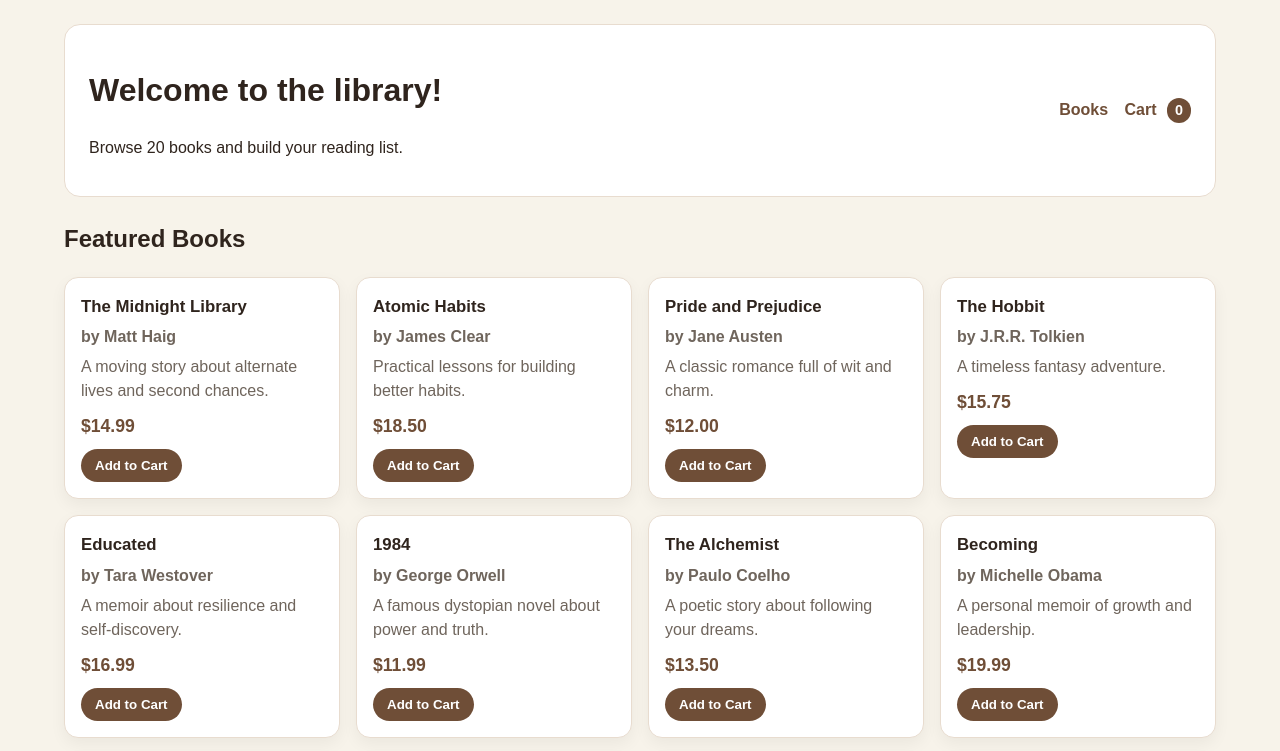
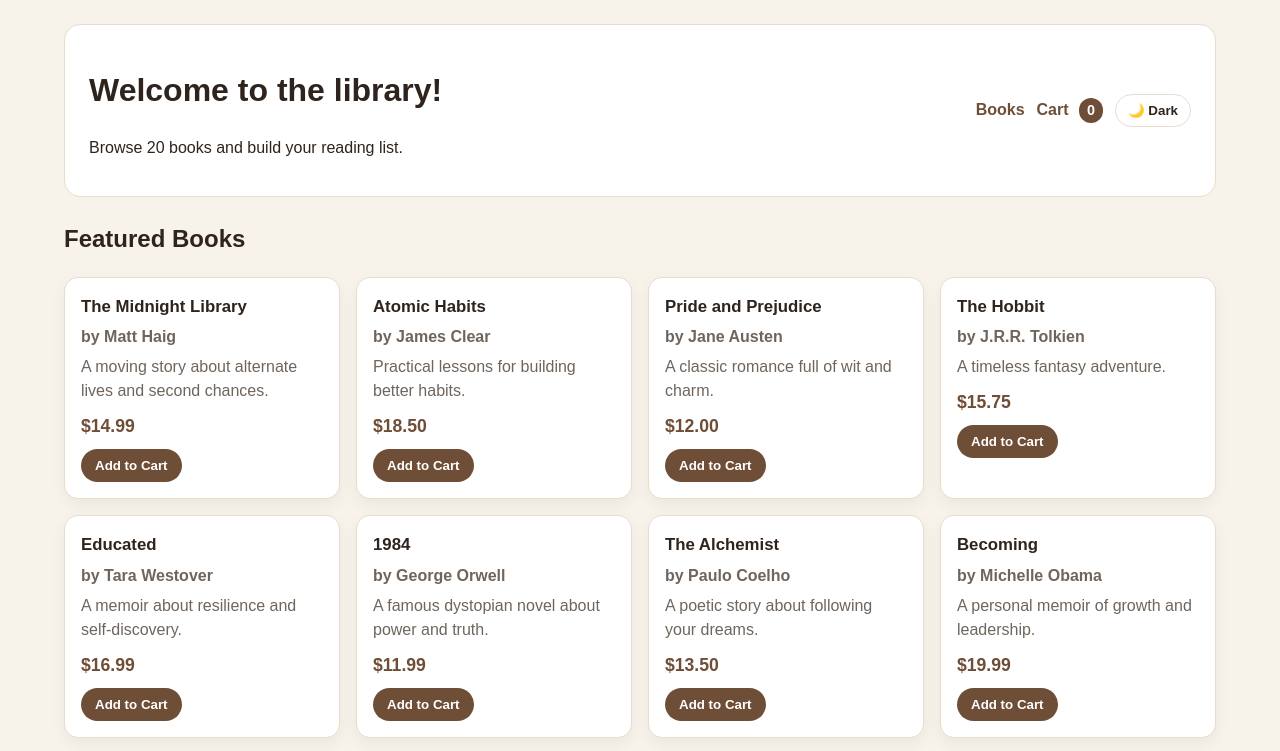
Before and after one commit to yashaswini-1006/bookstore, a plain HTML site: page index.html in a window 1280 px wide. Shown: the top 751 px of the page. Drawn offline with Linux system fonts and the light colour scheme.

Commit message:
Add light/dark mode toggle

```diff
--- a/cart.js
+++ b/cart.js
@@ -1,4 +1,5 @@
 const storageKey = 'bookstore-cart';
+const themeStorageKey = 'bookstore-theme';
 
 function getCart() {
   const saved = localStorage.getItem(storageKey);
@@ -20,3 +21,40 @@
     countEl.textContent = getCartItemCount();
   }
 }
+
+function getPreferredTheme() {
+  const savedTheme = localStorage.getItem(themeStorageKey);
+  if (savedTheme) {
+    return savedTheme;
+  }
+
+  return window.matchMedia('(prefers-color-scheme: dark)').matches ? 'dark' : 'light';
+}
+
+function applyTheme(theme = getPreferredTheme()) {
+  document.body.classList.toggle('dark', theme === 'dark');
+  document.documentElement.setAttribute('data-theme', theme);
+
+  const toggle = document.getElementById('theme-toggle');
+  if (toggle) {
+    toggle.textContent = theme === 'dark' ? '☀️ Light' : '🌙 Dark';
+    toggle.setAttribute('aria-pressed', String(theme === 'dark'));
+  }
+}
+
+function toggleTheme() {
+  const nextTheme = document.body.classList.contains('dark') ? 'light' : 'dark';
+  localStorage.setItem(themeStorageKey, nextTheme);
+  applyTheme(nextTheme);
+}
+
+function initializeTheme() {
+  applyTheme(getPreferredTheme());
+
+  const toggle = document.getElementById('theme-toggle');
+  if (toggle) {
+    toggle.addEventListener('click', toggleTheme);
+  }
+}
+
+initializeTheme();
--- a/index.html
+++ b/index.html
@@ -15,6 +15,16 @@
       --border: #e8dccf;
     }
 
+    body.dark {
+      --bg: #1c1816;
+      --panel: #2a2421;
+      --accent: #f1c28b;
+      --accent-2: #d79b57;
+      --text: #f6efe8;
+      --muted: #d4c6b6;
+      --border: #4b4037;
+    }
+
     * { box-sizing: border-box; }
     body {
       margin: 0;
@@ -22,6 +32,7 @@
       background: var(--bg);
       color: var(--text);
       line-height: 1.5;
+      transition: background-color 0.2s ease, color 0.2s ease;
     }
 
     .container {
@@ -42,11 +53,31 @@
       border-radius: 16px;
     }
 
+    nav {
+      display: flex;
+      align-items: center;
+      gap: 12px;
+      flex-wrap: wrap;
+    }
+
     nav a {
-      margin-left: 12px;
       text-decoration: none;
       color: var(--accent);
       font-weight: 600;
+    }
+
+    .theme-toggle {
+      border: 1px solid var(--border);
+      background: var(--panel);
+      color: var(--text);
+      padding: 8px 12px;
+      border-radius: 999px;
+      font-weight: 700;
+      cursor: pointer;
+    }
+
+    .theme-toggle:hover {
+      border-color: var(--accent);
     }
 
     .count-badge {
@@ -118,6 +149,7 @@
       <nav>
         <a href="index.html">Books</a>
         <a href="cart.html">Cart <span id="cart-count" class="count-badge">0</span></a>
+        <button id="theme-toggle" class="theme-toggle" type="button" aria-label="Toggle theme">🌙 Dark</button>
       </nav>
     </header>
 
```
Also changed, not shown: cart.html (+34 -1 lines).
